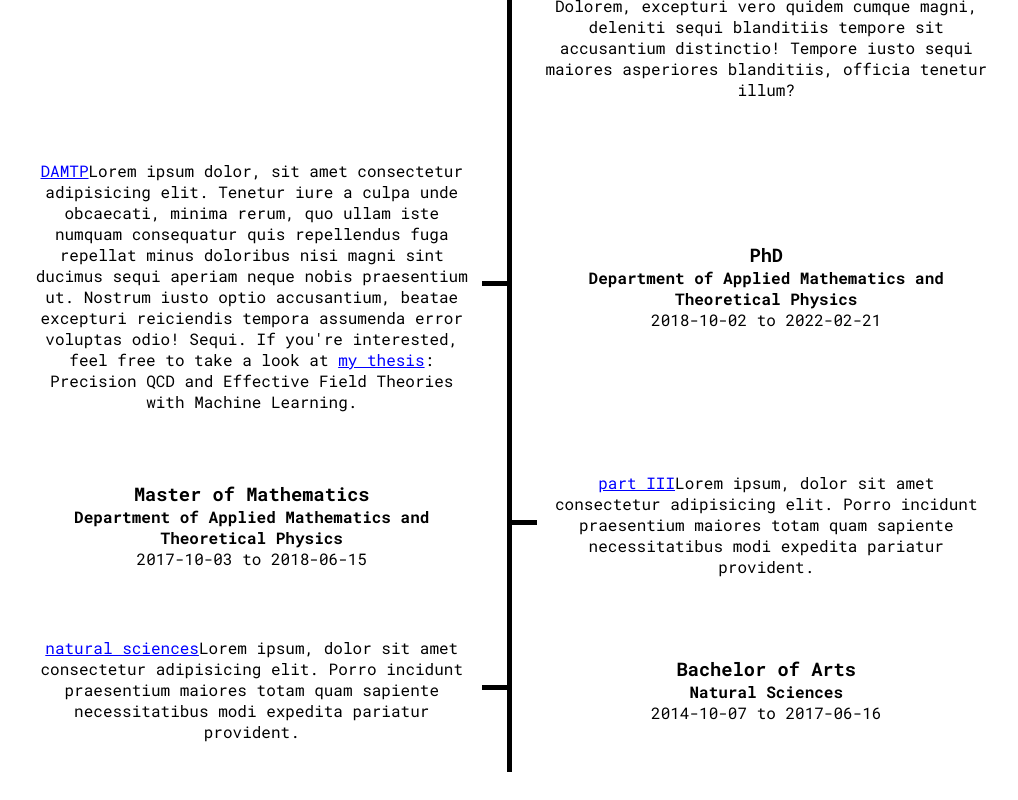
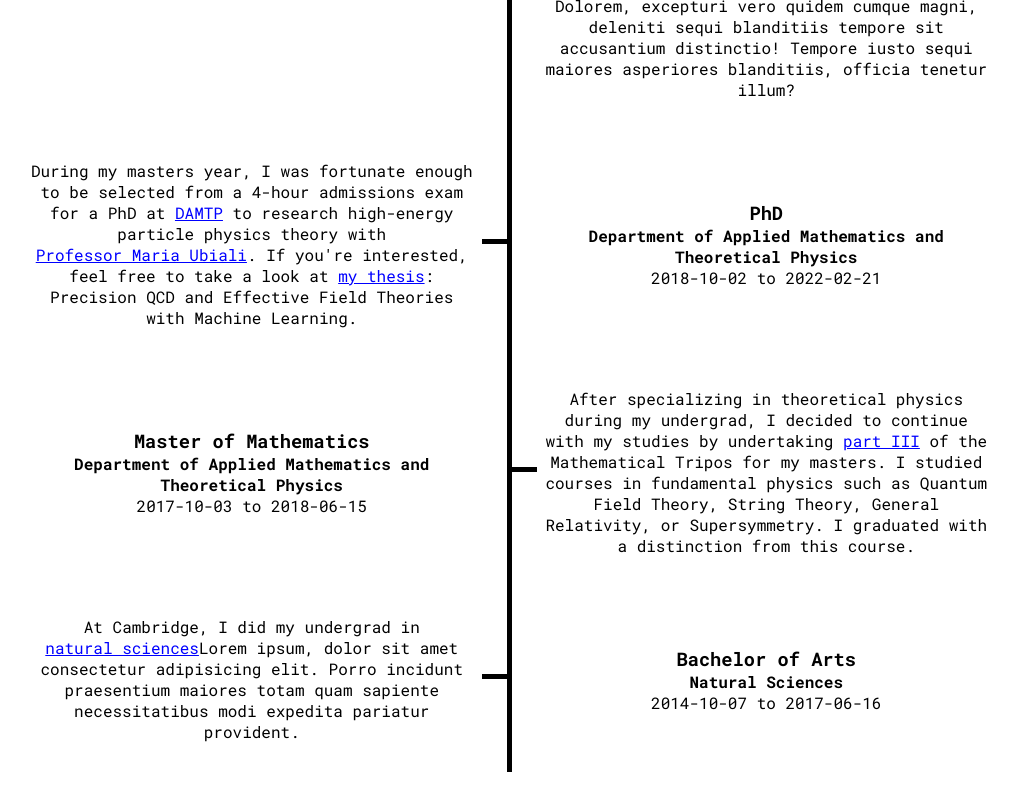
Before and after one commit to siranipour/website, a React (Vite) app: page / in a window 1280 px wide. Shown: the part 1240-2040 px from the top of the page, without its empty margins (131-1149 px from the left). Built offline with nearby package versions, Linux system fonts and the light colour scheme.

Commit message:
Adding timeline components

```diff
--- a/src/components/Experience/Experience.tsx
+++ b/src/components/Experience/Experience.tsx
@@ -27,6 +27,17 @@ const ExperienceEntries: ExperienceEntry[] = [
   },
   {
     title: "Neural Network Parton Distribution Functions",
+    description: (
+      <p>
+        Lorem ipsum dolor sit, amet consectetur adipisicing elit. Sed officia,
+        iste ullam eius quis, cupiditate et debitis mollitia laudantium earum
+        nihil tempore suscipit aperiam fugiat recusandae maiores odit. Id,
+        omnis!
+      </p>
+    ),
+  },
+  {
+    title: "Mathematics Undergraduate Supervisor",
     description: (
       <p>
         Lorem ipsum dolor sit, amet consectetur adipisicing elit. Sed officia,
--- a/src/components/Timeline/Timeline.tsx
+++ b/src/components/Timeline/Timeline.tsx
@@ -38,13 +38,14 @@ const timelineEntries: TimelineEntry[] = [
     endDate: "2022-02-21",
     description: (
       <p>
-        <a href="https://www.damtp.cam.ac.uk/">DAMTP</a>
-        Lorem ipsum dolor, sit amet consectetur adipisicing elit. Tenetur iure a
-        culpa unde obcaecati, minima rerum, quo ullam iste numquam consequatur
-        quis repellendus fuga repellat minus doloribus nisi magni sint ducimus
-        sequi aperiam neque nobis praesentium ut. Nostrum iusto optio
-        accusantium, beatae excepturi reiciendis tempora assumenda error
-        voluptas odio! Sequi. If you're interested, feel free to take a look at{" "}
+        During my masters year, I was fortunate enough to be selected from a
+        4-hour admissions exam for a PhD at{" "}
+        <a href="https://www.damtp.cam.ac.uk/">DAMTP</a> to research high-energy
+        particle physics theory with{" "}
+        <a href="https://www.damtp.cam.ac.uk/person/mu227">
+          Professor Maria Ubiali
+        </a>
+        . If you're interested, feel free to take a look at{" "}
         <a href="https://www.repository.cam.ac.uk/items/6d92ca76-9aac-4be5-aefc-99d49a27406f">
           my thesis
         </a>
@@ -59,12 +60,18 @@ const timelineEntries: TimelineEntry[] = [
     endDate: "2018-06-15",
     description: (
       <p>
-        <a href="https://en.wikipedia.org/wiki/Part_III_of_the_Mathematical_Tripos">
+        After specializing in theoretical physics during my undergrad, I decided
+        to continue with my studies by undertaking{" "}
+        <a
+          href="https://en.wikipedia.org/wiki/Part_III_of_the_Mathematical_Tripos"
+          target="_blank"
+        >
           part III
-        </a>
-        Lorem ipsum, dolor sit amet consectetur adipisicing elit. Porro incidunt
-        praesentium maiores totam quam sapiente necessitatibus modi expedita
-        pariatur provident.
+        </a>{" "}
+        of the Mathematical Tripos for my masters. I studied courses in
+        fundamental physics such as Quantum Field Theory, String Theory, General
+        Relativity, or Supersymmetry. I graduated with a distinction from this
+        course.
       </p>
     ),
   },
@@ -75,6 +82,7 @@ const timelineEntries: TimelineEntry[] = [
     endDate: "2017-06-16",
     description: (
       <p>
+        At Cambridge, I did my undergrad in{" "}
         <a href="https://www.undergraduate.study.cam.ac.uk/courses/natural-sciences-ba-hons-msci">
           natural sciences
         </a>
```
